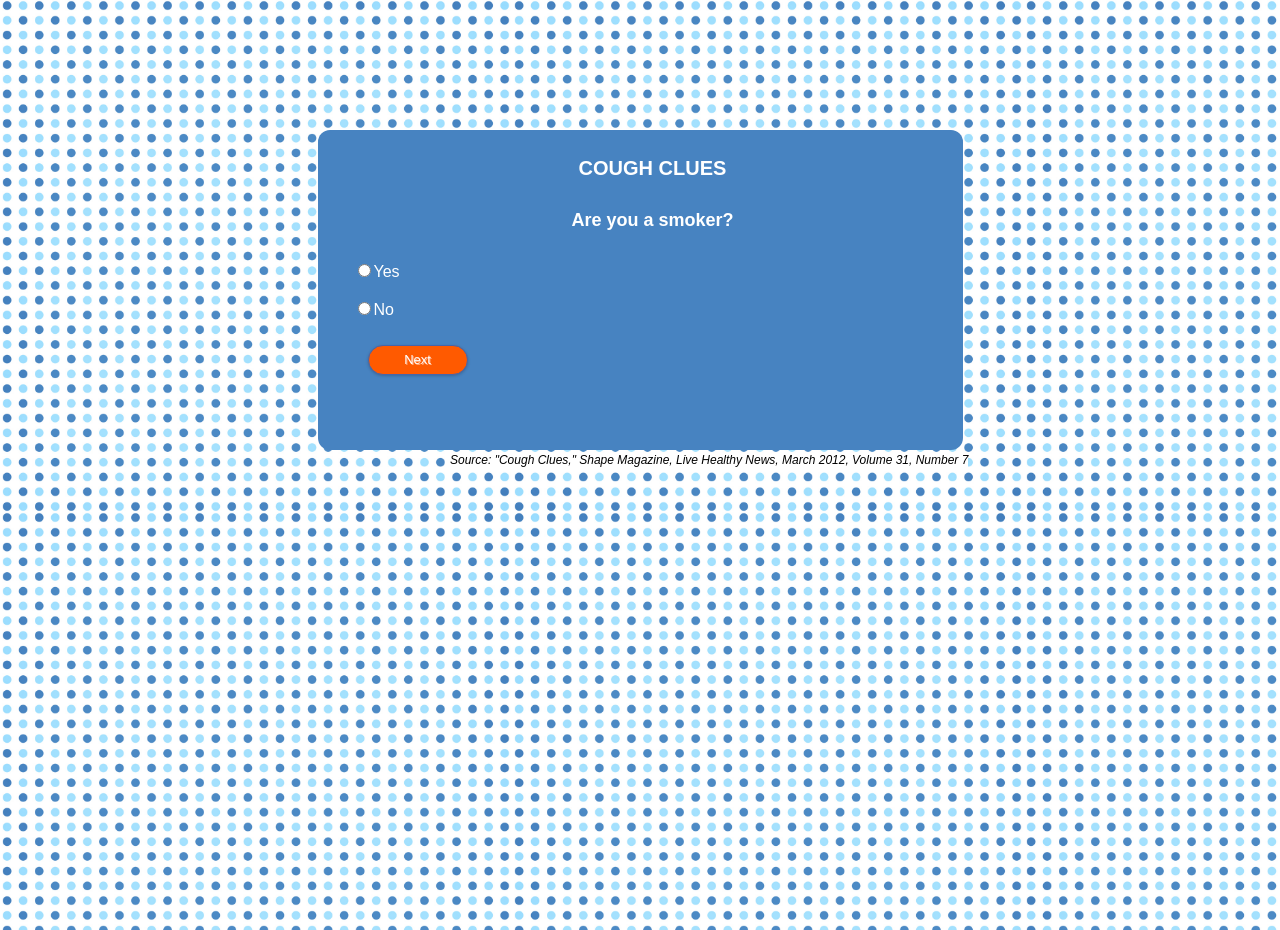
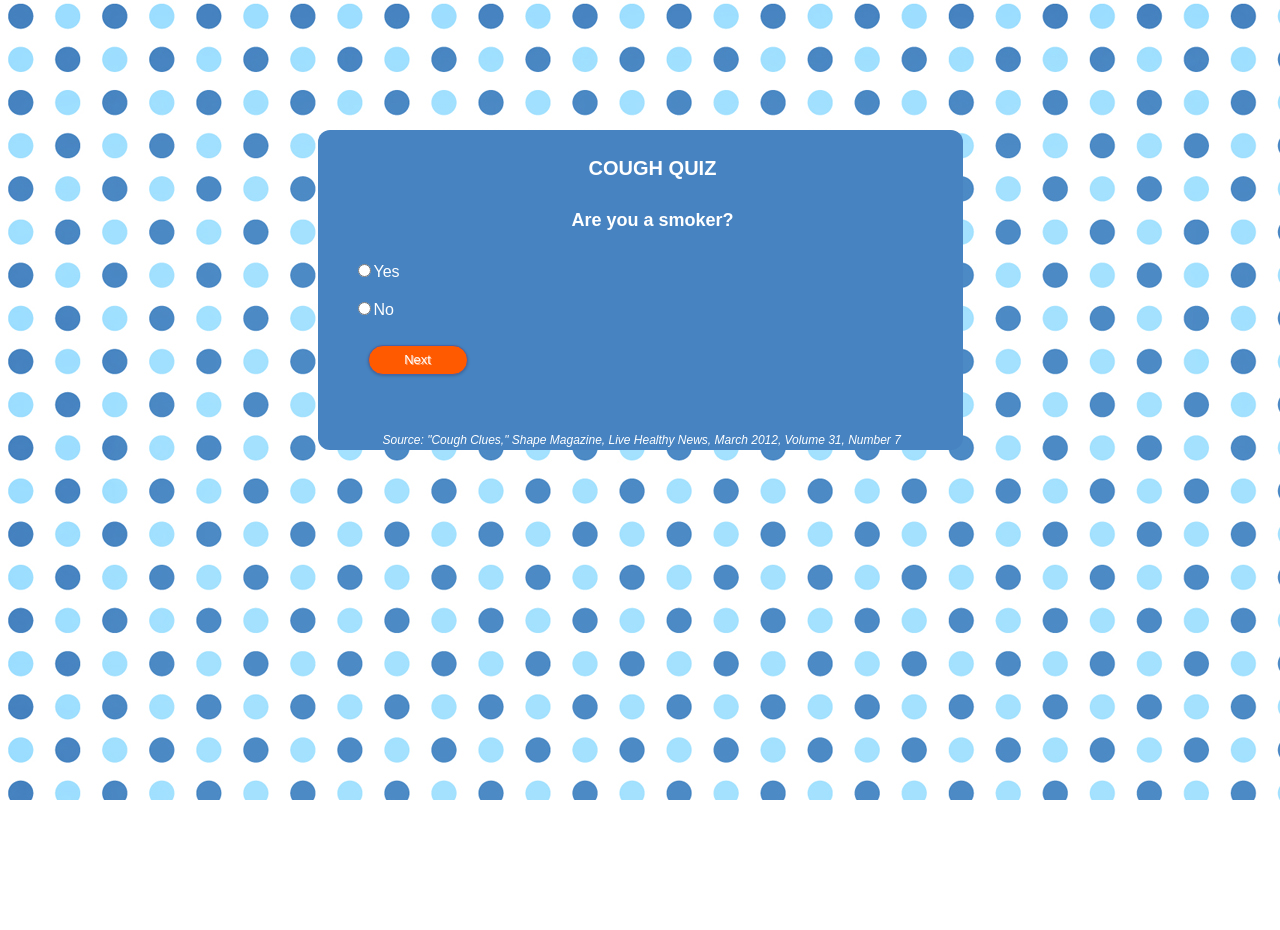
Before and after one commit to tcperry/cough-quiz, a plain HTML site: page index.html in a window 1280 px wide. After the commit the page ends 800 px from the top, so only its background shows below. Drawn offline with nearby package versions, Linux system fonts and the light colour scheme; a web font is replaced by a local one.

Commit message:
commit
changes

```diff
--- a/index.html
+++ b/index.html
@@ -13,15 +13,15 @@
 </head>
 <body>
 <div id="wrapper">
-<h2>COUGH CLUES</h2>
+<h2>COUGH QUIZ</h2>
    <div id ="question-holder">
    <!--question and answer choices will appear here-->
     </div>
 
 
-
+ <span id="source">Source: "Cough Clues," Shape Magazine, Live Healthy News, March 2012, Volume 31, Number 7</span>
 </div>
- <span id="source">Source: "Cough Clues," Shape Magazine, Live Healthy News, March 2012, Volume 31, Number 7</span>
+ <!--<span id="source">Source: "Cough Clues," Shape Magazine, Live Healthy News, March 2012, Volume 31, Number 7</span>-->
 
 
 
--- a/quiz2.js
+++ b/quiz2.js
@@ -64,7 +64,7 @@ function getAnswer() {
 		//$('#sm').addClass('hidden');
 		questionNum = 0;
 		$("#question-holder").append('<h5>' + explanations[0].title + '</h5><img class="grr" src="nosmoke.png" /><p>' + explanations[0].para + '</p>').fadeIn('fast');
-		$("#question-holder").append("<br/><input type='submit' value='Start Over' onclick = 'startOver();' class='fancy'/>").fadeIn('fast');
+		$("#question-holder").append("<br/><input type='submit' value='Start Over' onclick = 'showQuestion(0);' class='fancy'/>").fadeIn('fast');
 		//console.log('questionNum',questionNum);
 
 		}
--- a/quizstyle.css
+++ b/quizstyle.css
@@ -5,7 +5,7 @@ html {
 
 
 body  {
-height: 100%;
+/*height: 100%;*/
 
 margin: 0;
 
@@ -15,8 +15,10 @@ color: #fff;
 
 
 background: url('dots.JPG') repeat;
-background-size: 40%;
+background-size: auto auto;
+/*background-size: 40%;*/
 background-attachment: fixed;
+padding-bottom:2px;
 }
 
 
@@ -26,7 +28,7 @@ h2 {text-align:center;font-size:20px;}
 h4, h5 {font-size:18px;text-align:center;}
 p {font-size:17px;}
 
-#source {font-style:italic;font-size:12px;color:#000 !important;margin-left:450px;background:#fff;}
+#source {font-style:italic;font-size:12px;color:#fff !important;margin-left:30px;position:absolute;top:433px;}
 
 .fancy {
     width: 100px;
```
